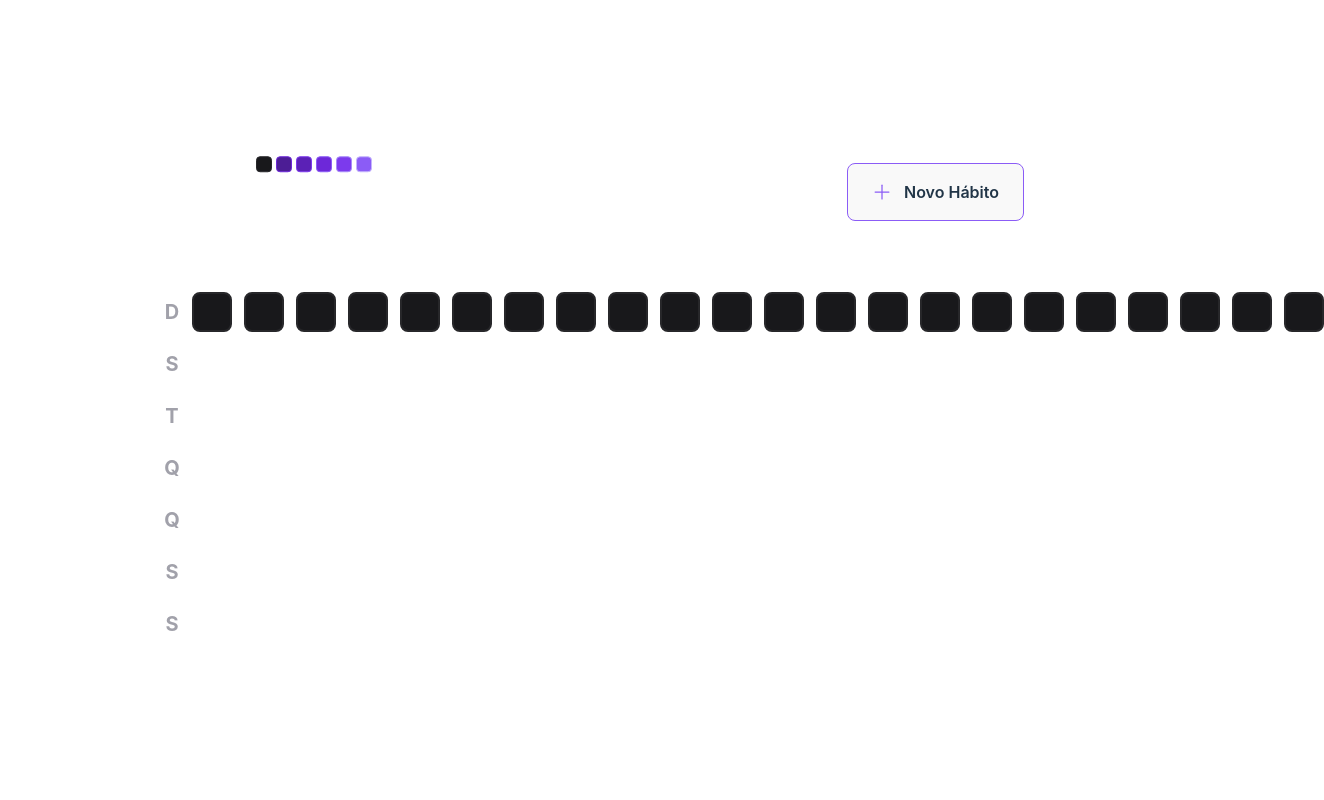
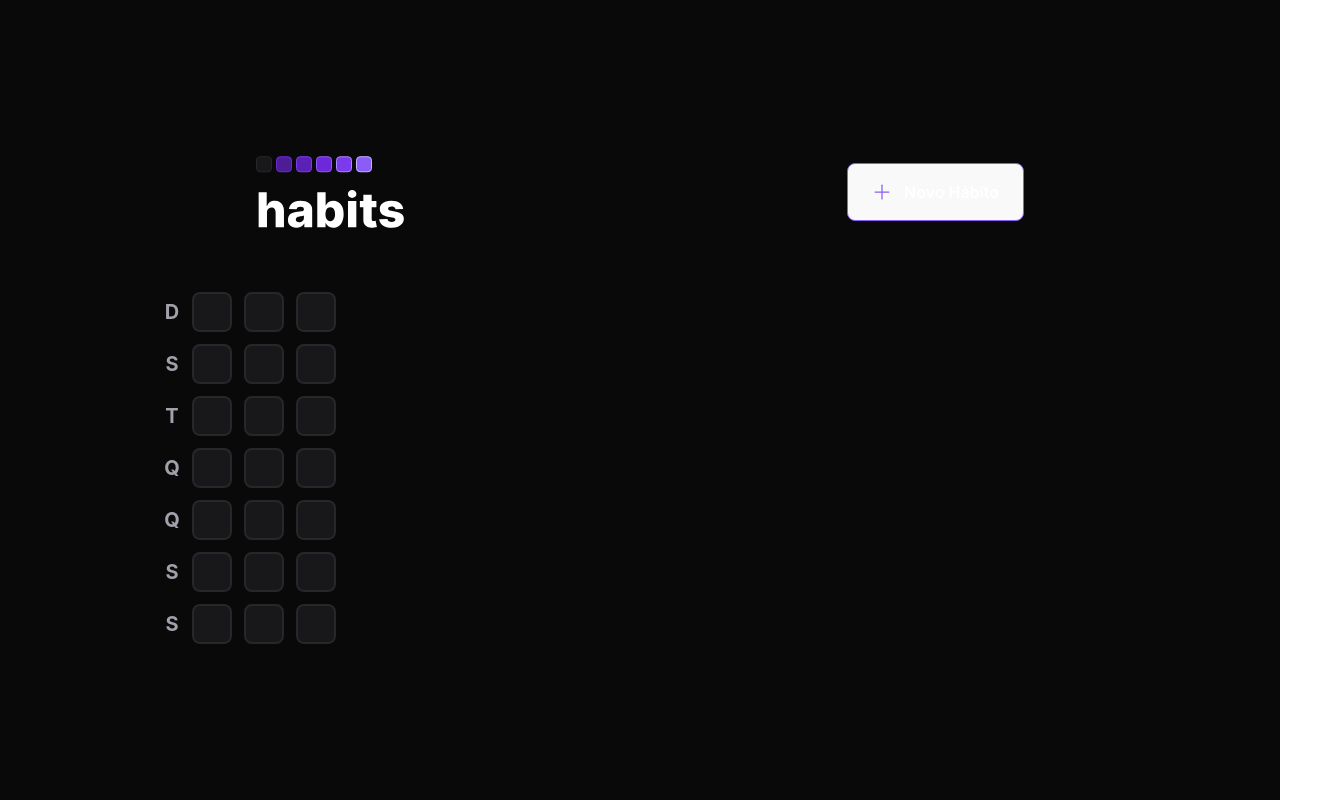
Before and after one commit to carlosjose2018/NLW-Setup-Trilha-Ignite, a React (Vite) app in the folder web/: page / in a window 1280 px wide. Shown: the whole page, 1324 px wide, since content can reach past the window. Built offline with nearby package versions, Linux system fonts and the light colour scheme.

Commit message:
adjust tailwind.config and create-dates-from-yaer-beginning dates push habisday

```diff
--- a/web/package.json
+++ b/web/package.json
@@ -9,6 +9,7 @@
     "preview": "vite preview"
   },
   "dependencies": {
+    "dayjs": "^1.11.7",
     "phosphor-react": "^1.4.1",
     "react": "^18.2.0",
     "react-dom": "^18.2.0"
--- a/web/src/components/SummyTable.tsx
+++ b/web/src/components/SummyTable.tsx
@@ -1,6 +1,12 @@
 import { HabitDay } from "./HabitDay";
+import { GenerateDatesFromYearBeginning } from './../utils/generate-dates-from-year-beginning';
 
 const weekDays = ['D','S','T','Q','Q','S','S'];
+
+
+const  summaryDates = GenerateDatesFromYearBeginning()
+
+console.log(summaryDates)
 
 export function SummyTable() {
   return (
@@ -8,35 +14,17 @@
      <div className="grid grid-rows-7 grid-flow-row gap-3">
         { weekDays.map((Element, i) => {
             return(
-                 <div key={`${Element}-np,m${i}`} className="text-zinc-400 text-xl font-bold h-10 w-10 flex items-center justify-center">
+                 <div key={`${Element}-${i}`} className="text-zinc-400 text-xl font-bold h-10 w-10 flex items-center justify-center">
                   {Element}
                  </div>
             )
         })}
      </div>
-     <div className="grid grid-rows-7 grid-flow-col  gap-3">
-       <HabitDay/>
-       <HabitDay/>
-       <HabitDay/>
-       <HabitDay/>
-       <HabitDay/>
-       <HabitDay/>
-       <HabitDay/>
-       <HabitDay/>
-       <HabitDay/>
-       <HabitDay/>
-       <HabitDay/>
-       <HabitDay/>
-       <HabitDay/>
-       <HabitDay/>
-       <HabitDay/>
-       <HabitDay/>
-       <HabitDay/>
-       <HabitDay/>
-       <HabitDay/>
-       <HabitDay/>
-       <HabitDay/>
-       <HabitDay/>
+     <div className="grid grid-rows-7  grid-flow-col gap-3">
+      {
+        summaryDates.map((date) =>{
+           return <HabitDay key={date.toString()}/>
+        })}
      </div>
     </div>
   );
--- /dev/null
+++ b/web/src/utils/generate-dates-from-year-beginning.ts
@@ -0,0 +1,15 @@
+import dayjs from 'dayjs'
+
+export function GenerateDatesFromYearBeginning() {
+  const firstDayOFTheYear = dayjs().startOf('year')
+  const today = new Date()
+
+  const dates = []
+  let compareDate = firstDayOFTheYear
+
+  while(compareDate.isBefore(today)){
+    dates.push(compareDate.toDate())
+    compareDate = compareDate.add(1, 'day')
+  }
+ return dates
+}
--- a/web/tailwind.config.cjs
+++ b/web/tailwind.config.cjs
@@ -2,7 +2,7 @@
 module.exports = {
   content: [
     './src/**/*.tsx',
-    './inde.html'
+    './index.html'
   ],
   theme: {
     extend: {
@@ -11,7 +11,7 @@
       }
     },
     gridTemplateRows:{
-       7: 'repeat(7, minmax(0, ifr))'
+       7: 'repeat(7, minmax(0, 1fr))'
     }
   },
   plugins: [],
```
Also changed, not shown: 1 other file (tests, documents, lock files or other folders).
